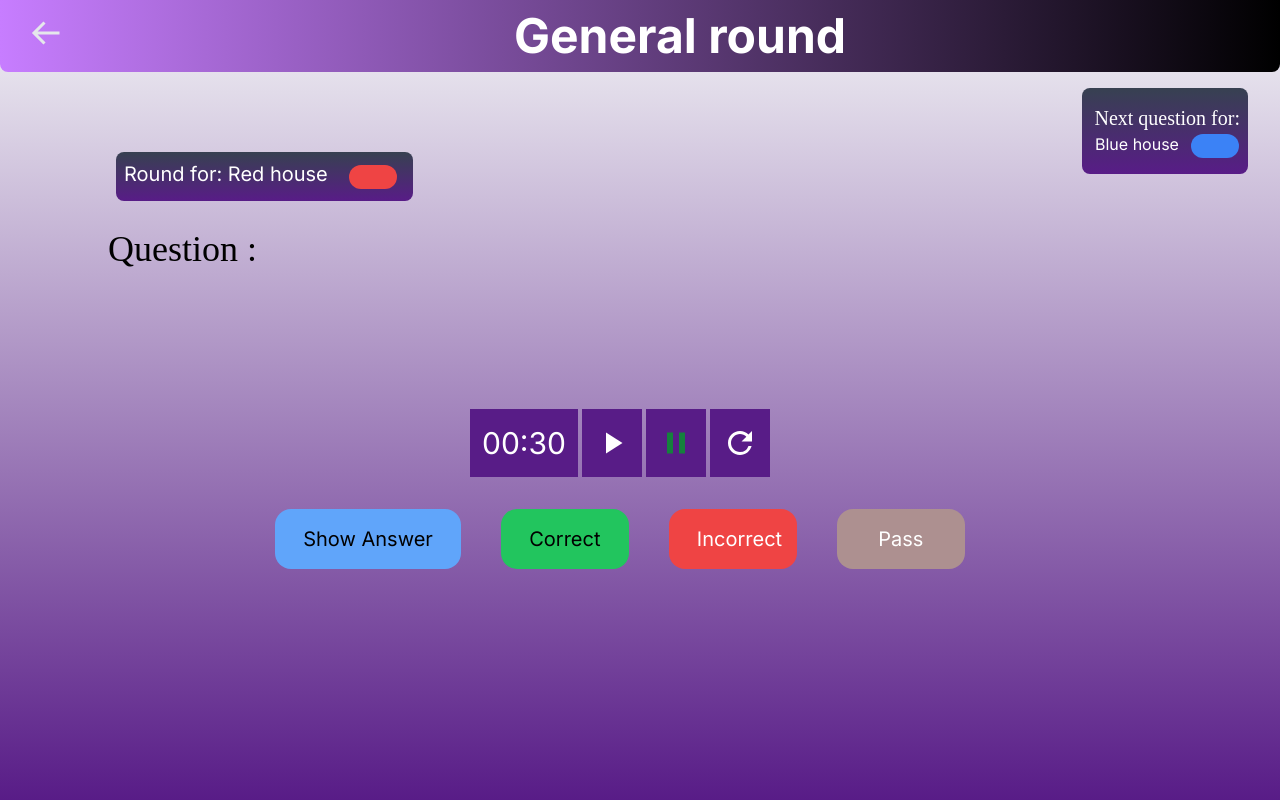
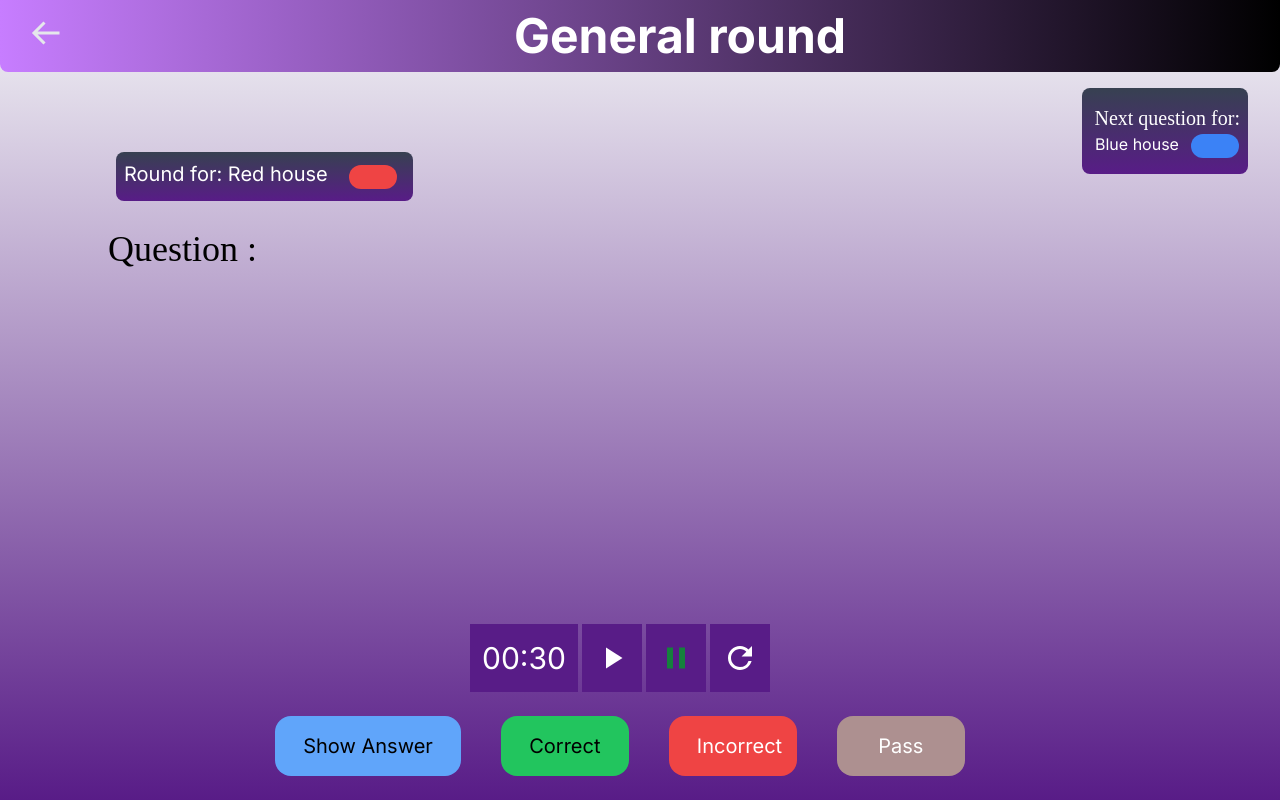
Before and after one commit to cdyniranjan7321/Quiz_App_Project_in_React_Js, a Next.js app: page /generalQuestion in a window 1280 px wide. Built offline with nearby package versions, Linux system fonts and the light colour scheme; no server answers; the database is empty.

Commit message:
modified question page

```diff
--- a/src/components/Question.tsx
+++ b/src/components/Question.tsx
@@ -12,16 +12,16 @@ const Question = (props: AvailableProps) => {
   const { isGeneralAPage, isRapidFirePage, qn } = props
   const [showText, setShowText] = useState(false)
   const [showAnswer, setShowAnswer] = useState(false)
-  const [passCount,setPassCount]=useState(0)
+  const [passCount, setPassCount] = useState(0)
   const handlePassButtonClick = () => {
     setShowText(true)
-    setPassCount((prevCount)=>prevCount+1)
+    setPassCount((prevCount) => prevCount + 1)
   }
-  let timerStartFrom = 30;
+  let timerStartFrom = 30
   if (passCount === 1) {
-    timerStartFrom = 20;
+    timerStartFrom = 20
   } else if (passCount > 1) {
-    timerStartFrom = 15;
+    timerStartFrom = 15
   }
   return (
     <div className='flex flex-col justify-center'>
@@ -71,11 +71,11 @@ const Question = (props: AvailableProps) => {
           </div>
         )}
       </div>
-
+      <div className='fixed bottom-6 left-0 right-0 '>
         <div className='flex justify-center  mb-2 rounded-2xl mr-10 px-7 py-4 text-xl'>
-        <Timer startFrom={timerStartFrom}/>
+          <Timer startFrom={timerStartFrom} />
         </div>
-      <div className=' flex justify-center mt-2 mb-4'>
+        <div className=' flex justify-center'>
           <button
             className=' bg-blue-400 rounded-2xl mr-10 px-7 py-4 w-auto text-xl'
             onClick={() => setShowAnswer(!showAnswer)}
@@ -104,6 +104,7 @@ const Question = (props: AvailableProps) => {
           )}
         </div>
       </div>
+    </div>
   )
 }
 export default Question
```
Lines whose indentation alone changed are shown as unchanged.
